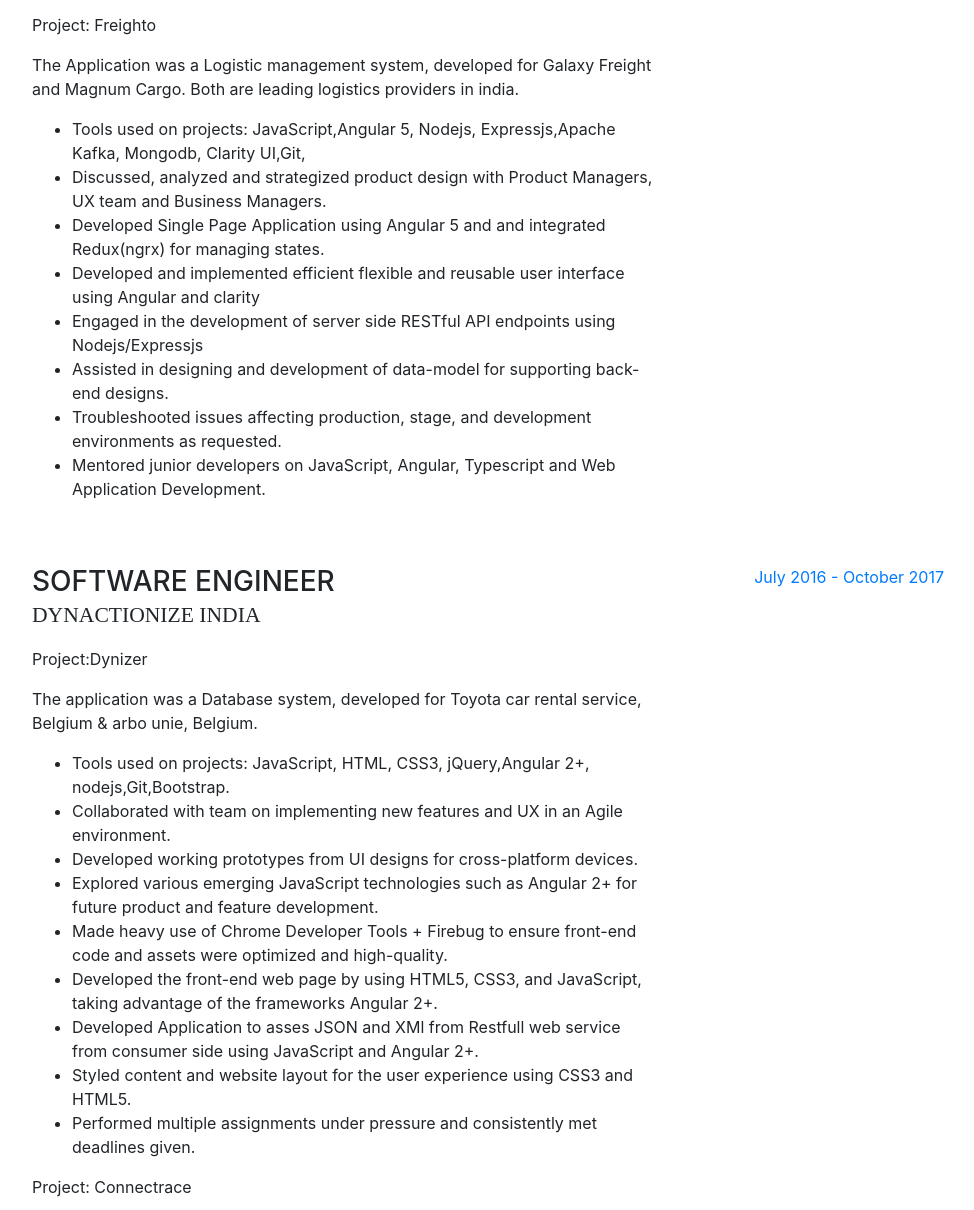
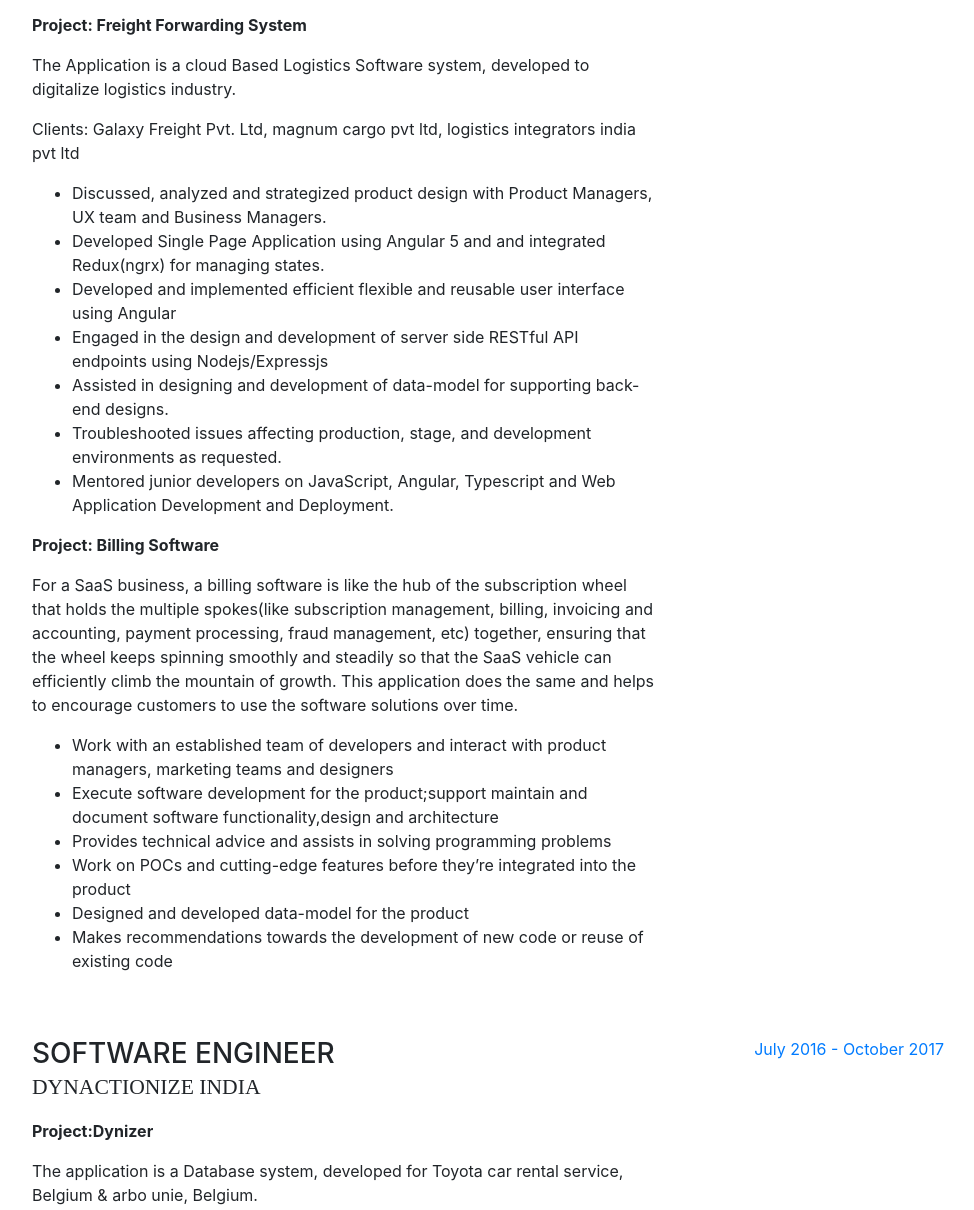
Before and after one commit to cod-bot/vishnuspillai.github.io, a website with bundled scripts: page index.html in a window 1280 px wide. Shown: the part 1003-2213 px from the top of the page, without its empty margins (288-1262 px from the left). Built offline with nearby package versions, Linux system fonts and the light colour scheme; a web font is replaced by a local one.

Commit message:
refctring

```diff
--- a/css/resume.css
+++ b/css/resume.css
@@ -7,6 +7,8 @@
   font-family: 'Open Sans', serif;
   padding-top: 54px;
   color: #868e96; }
+
+
 
 @media (min-width: 992px) {
   body {
--- a/index.html
+++ b/index.html
@@ -72,7 +72,7 @@
           <div class="subheading mb-5">Cochin, India·
             <a href="mailto:name@email.com">vishnuspillai@live.com</a>
           </div>
-          <p class="mb-5">A results-driven, customer-focused, articulate and analytical  Software Engineer who can think “out of the box”. Strong in design and integration problem-solving skills. Expert in Javascript, Angular 2+, Nodejs, ExpressJs, MongoDb with database analysis and user interface design.</p>
+          <p class="mb-5">A results-driven, customer-focused, articulate and analytical  Software Engineer who can think “out of the box”. Strong in design and integration problem-solving skills. Expert in Javascript, Angular, Nodejs, ExpressJs, MongoDb with database analysis and user interface design.</p>
           <ul class="list-inline list-social-icons mb-0">
             <li class="list-inline-item">
               <a href="https://www.linkedin.com/in/vishnuspillai">
@@ -102,20 +102,31 @@
             <div class="resume-content mr-auto">
               <h3 class="mb-0">Senior Software Engineer</h3>
               <div class="subheading mb-3">NUMAX Cloudtech</div>
-              <p>Project: Freighto</p>
-                <p>The Application was a Logistic management system, developed for Galaxy Freight and Magnum Cargo. Both are leading logistics
-                providers in india.
+              <p class="project">Project: Freight Forwarding System</p>
+                <p>The Application is a cloud Based Logistics Software system, developed to digitalize logistics industry.
               </p>
+               <p>Clients: Galaxy Freight Pvt. Ltd, magnum cargo pvt ltd, logistics integrators india pvt ltd</p>
               <ul>
-                <li> Tools used on projects: JavaScript,Angular 5, Nodejs, Expressjs,Apache Kafka, Mongodb, Clarity UI,Git,</li>
                 <li>Discussed, analyzed and strategized product design with Product Managers, UX team and Business Managers.</li>
                 <li>Developed Single Page Application using Angular 5 and and integrated Redux(ngrx) for managing states.</li>
-                <li> Developed and implemented efficient flexible and reusable user interface using Angular and clarity</li>
-                <li> Engaged in the development of server side RESTful API endpoints using Nodejs/Expressjs</li>
+                <li> Developed and implemented efficient flexible and reusable user interface using Angular</li>
+                <li> Engaged in the design and development of server side RESTful API endpoints using Nodejs/Expressjs</li>
                 <li>Assisted in designing and development of data-model for supporting back-end designs.</li>
                 <li>Troubleshooted issues affecting production, stage, and development environments as requested.</li>
-                <li> Mentored junior developers on JavaScript, Angular, Typescript and  Web Application Development.</li>
+                <li> Mentored junior developers on JavaScript, Angular, Typescript and  Web Application Development and Deployment.</li>
               </ul>
+              <p class="project">Project: Billing Software</p>
+              <p>For a SaaS business, a billing software is like the hub of the subscription wheel that holds the multiple spokes(like subscription management, billing, invoicing and accounting, payment processing, fraud management, etc) together, ensuring that the wheel keeps spinning smoothly and steadily so that the SaaS vehicle can efficiently climb the mountain of growth.
+                This application does the same and helps to encourage customers to use the software solutions over time.
+            </p>
+            <ul>
+              <li>Work with an established team of developers and interact with product managers, marketing teams and designers</li>
+              <li>Execute software development for the product;support maintain and document software functionality,design and architecture</li>
+              <li>Provides technical advice and assists in solving programming problems</li>
+              <li>Work on POCs and cutting-edge features before they’re integrated into the product</li>
+              <li>Designed and developed data-model for the product</li>
+              <li>Makes recommendations towards the development of new code or reuse of existing code</li>
+            </ul>
             </div>
             <div class="resume-date text-md-right">
               <span class="text-primary">November 2017 - Present</span>
@@ -126,12 +137,11 @@
             <div class="resume-content mr-auto">
               <h3 class="mb-0">Software Engineer</h3>
               <div class="subheading mb-3">Dynactionize India</div>
-              <p>Project:Dynizer</p>
+              <p class="project">Project:Dynizer</p>
               <p>
-                The application was a Database system, developed for Toyota car rental service, Belgium
+                The application is a Database system, developed for Toyota car rental service, Belgium
                 & arbo unie, Belgium.</p>
                 <ul>
-                <li> Tools used on projects: JavaScript, HTML, CSS3, jQuery,Angular 2+, nodejs,Git,Bootstrap.</li>
                 <li> Collaborated with team on implementing new features and UX in an Agile environment.</li>
                 <li>Developed working prototypes from UI designs for cross-platform devices.</li>
                 <li> Explored various emerging JavaScript technologies such as Angular 2+ for future product and
@@ -145,12 +155,11 @@
                 <li>Styled content and website layout for the user experience using CSS3 and HTML5.</li>
                 <li>Performed multiple assignments under pressure and consistently met deadlines given.</li>
               </ul></p>
-              <p>
+              <p class="project">
                 Project: Connectrace
                 <p>The application is a text-analytics system, developed for IBM I2 product, to display the
                 visualisation of the text analytics done by the analyzer of the Dynizer.</p>
                 <ul>
-                <li> Tools used on projects: TypeScript, HTML, CSS3,,Angular 4+, Git, Bootstrap, Ngrx/Store, Flux Architecture.</li>
                 <li> Collaborated with team of 5 and implementing new features for a smoother and better user experience.</li>
                 <li> Developed working prototypes from UI designs for cross-platform devices and implemented various
                       emerging JS technologies such as Ngrx/Store and Flux Architecture for developing a stable and a maintainable
```
Also changed, not shown: css/resume.min.css.
